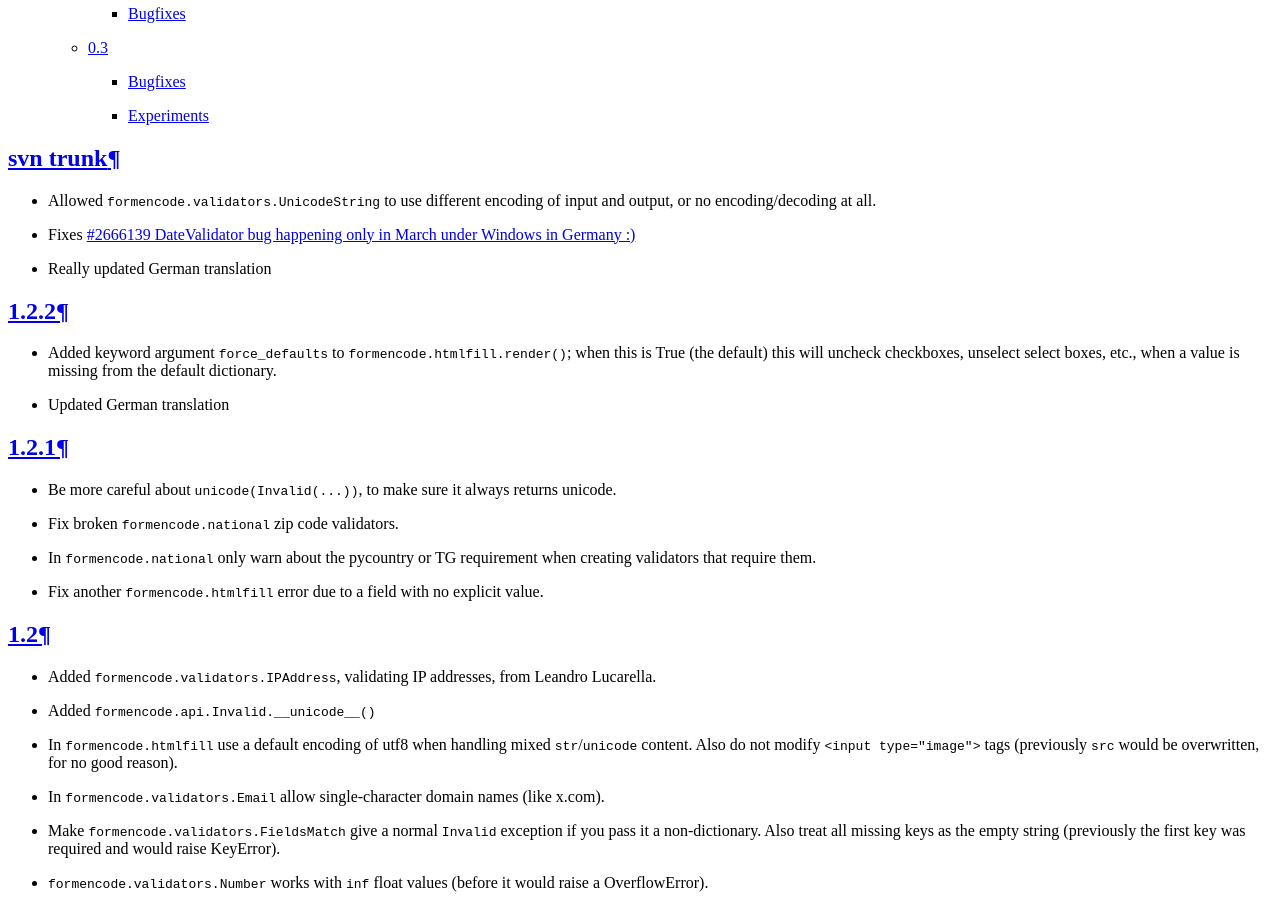
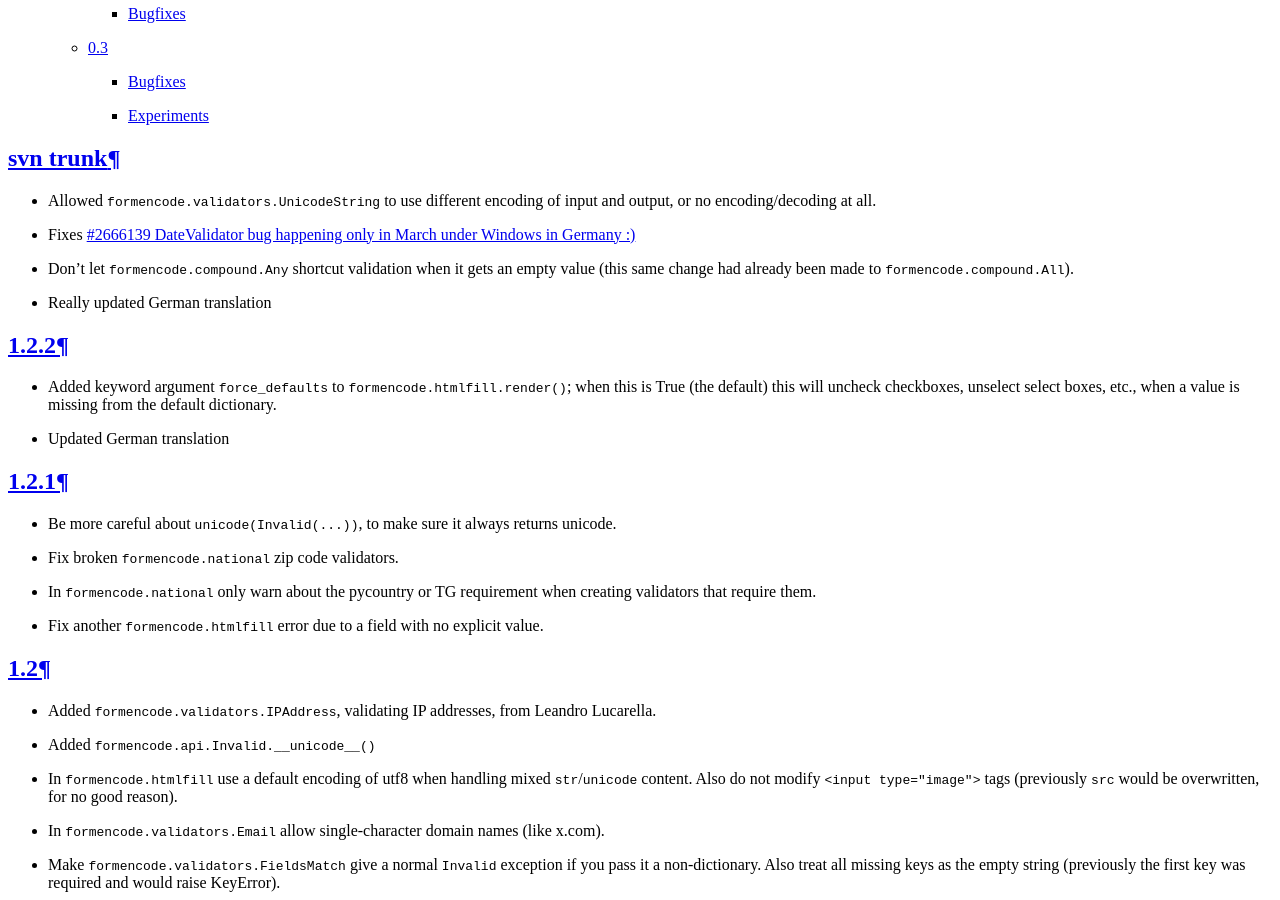
Before and after one commit to formencode/formencode, a Sphinx documentation site: the page built from docs/news.txt, in a window 1280 px wide and 900 px high, scrolled down 708 px. Built offline with Sphinx 7.4.7, drawn with Linux system fonts in a browser that asks for light colours.

Commit message:
Don't have Any handle empty values on its own

```diff
--- a/docs/news.txt
+++ b/docs/news.txt
@@ -11,6 +11,10 @@ svn trunk
 
 * Fixes `#2666139 DateValidator bug happening only in March under Windows in Germany :)
   <http://sourceforge.net/tracker/index.php?func=detail&aid=2666139&group_id=91231&atid=596418>`_
+
+* Don't let :class:`formencode.compound.Any` shortcut validation when
+  it gets an empty value (this same change had already been made to
+  :class:`formencode.compound.All`).
 
 * Really updated German translation
 
```
Also changed, not shown: 1 other file.
